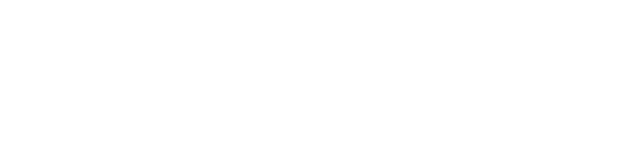
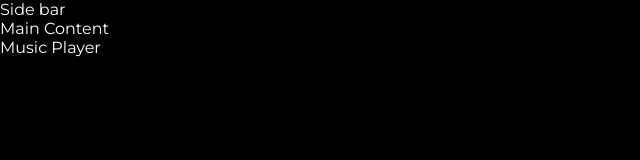
Before and after one commit to hey-lateef/Spotify-Clone, a plain HTML site: page index.html in a window 1280 px wide. Shown: the whole page, without its empty margins (0-640 px from the left). Drawn offline with Linux system fonts and the light colour scheme.

Commit message:
Uapdting basics

```diff
--- a/index.html
+++ b/index.html
@@ -3,10 +3,20 @@
 <head>
     <meta charset="UTF-8">
     <meta name="viewport" content="width=device-width, initial-scale=1.0">
-    <title>Spotify Colne</title>
+    <title>Spotify - Web Player: Music for everyone</title>
     <link rel="stylesheet" href="style.css">
+    <link rel="preconnect" href="https://fonts.googleapis.com">
+<link rel="preconnect" href="https://fonts.gstatic.com" crossorigin>
+<link href="https://fonts.googleapis.com/css2?family=Montserrat:ital,wght@0,100..900;1,100..900&display=swap" rel="stylesheet">
+<link rel="stylesheet" href="https://cdnjs.cloudflare.com/ajax/libs/font-awesome/6.6.0/css/all.min.css" integrity="sha512-Kc323vGBEqzTmouAECnVceyQqyqdsSiqLQISBL29aUW4U/M7pSPA/gEUZQqv1cwx4OnYxTxve5UMg5GT6L4JJg==" crossorigin="anonymous" referrerpolicy="no-referrer" />
+<link rel="icon" href="./Project/assets/logo.png">
 </head>
 <body>
+    <div class="main">
+        <div class="sidebar">Side bar</div>
+        <div class="main-content">Main Content</div>
+        <div class="music-player">Music Player</div>
+    </div>
 
 </body>
 </html>
--- a/style.css
+++ b/style.css
@@ -0,0 +1,8 @@
+*{
+  font-family: "Montserrat", sans-serif;
+  margin: 0;
+  padding: 0;
+  background-color: #000;
+  color: #fff;
+  overflow: hidden;
+}
```
